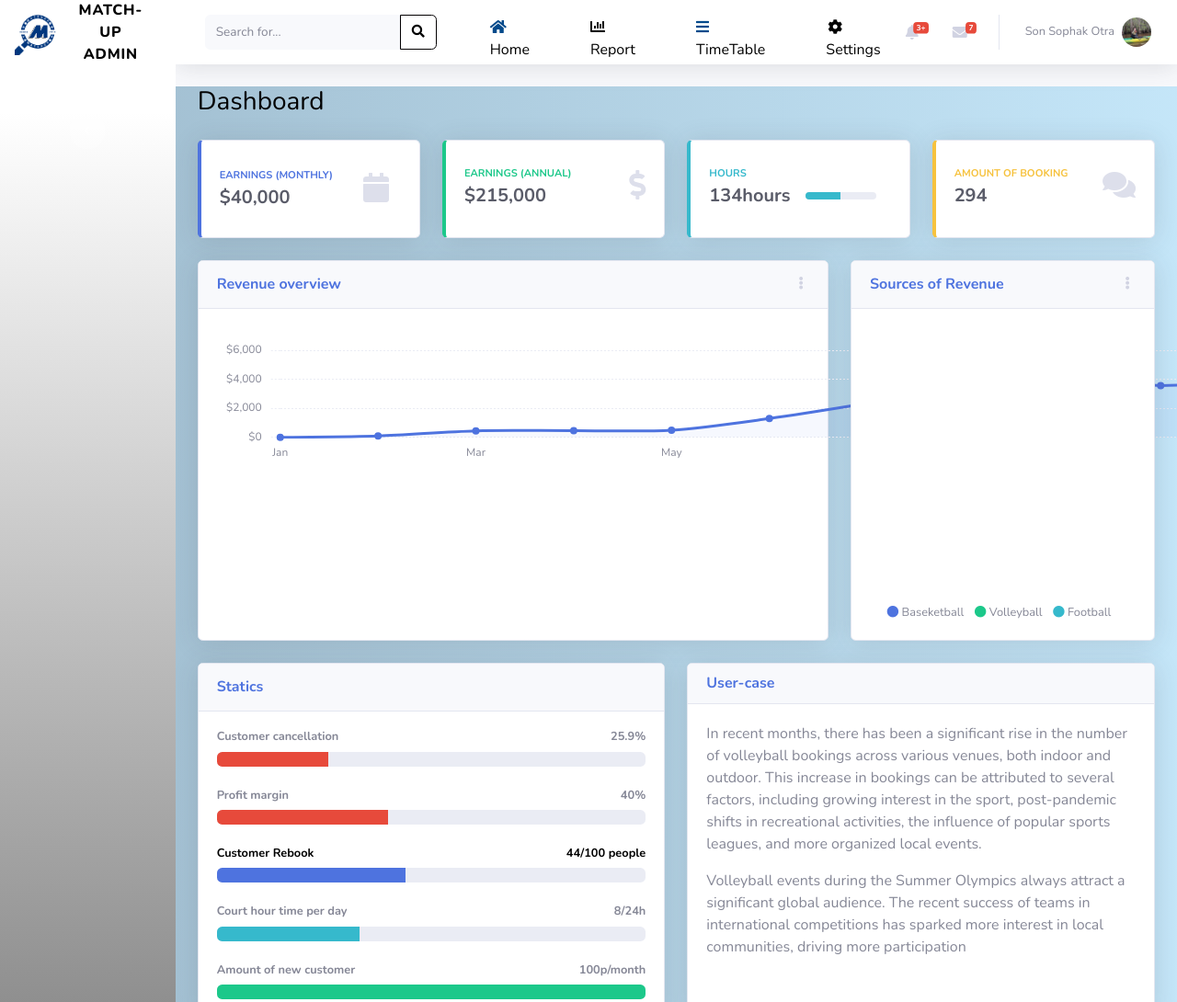
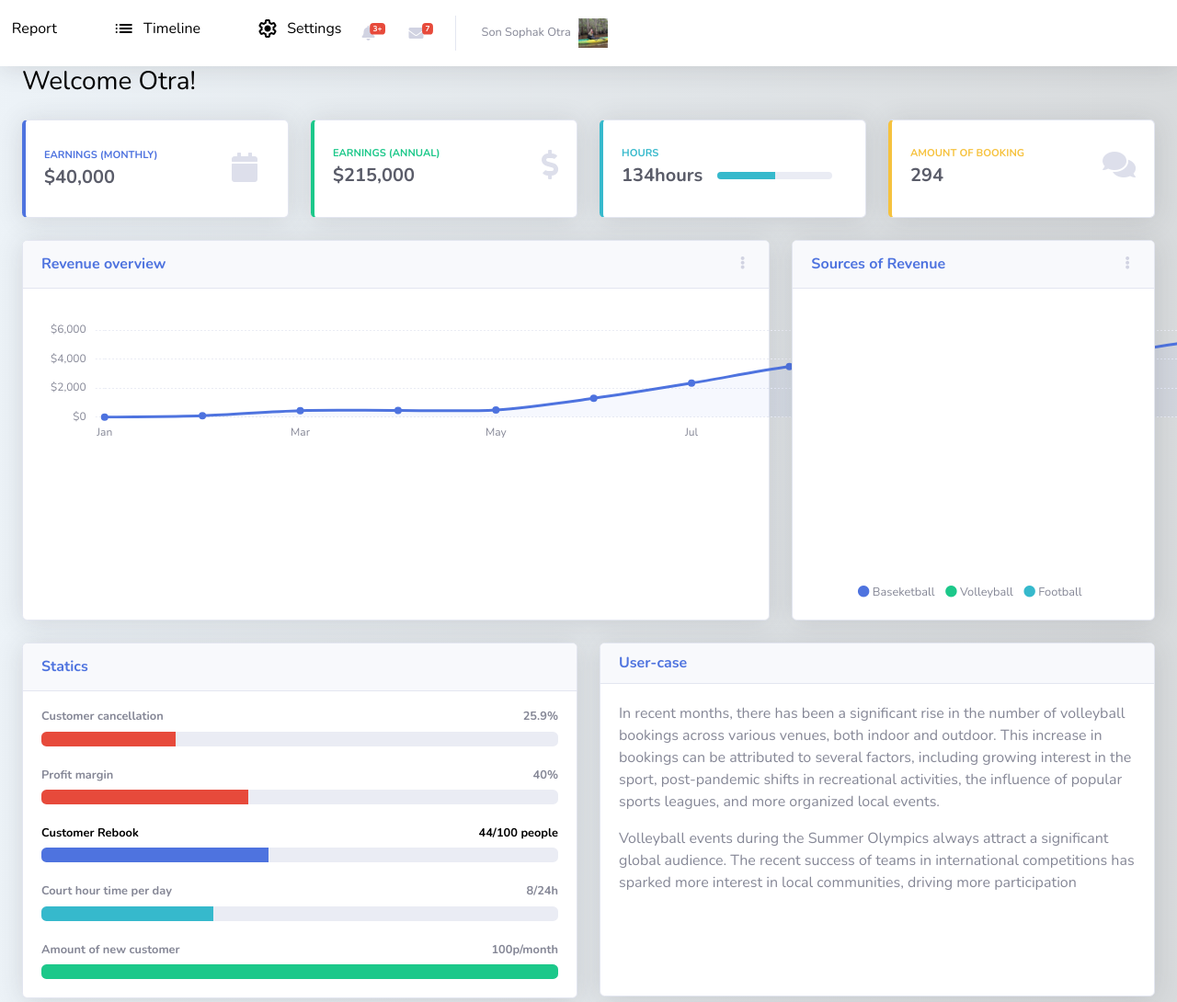
Before and after one commit to Ulton321/Match-UPP, a website with bundled scripts: page Otra/Otra/index.html in a window 1280 px wide. Shown: the top 1090 px of the page at 92% size. Built offline with nearby package versions, Linux system fonts and the light colour scheme; some icons are missing.

Commit message:
Change Report

```diff
--- a/Otra/Otra/index.html
+++ b/Otra/Otra/index.html
@@ -9,7 +9,7 @@
     <meta name="description" content="">
     <meta name="author" content="">
 
-    <title>SB Admin 2 - Dashboard</title>
+    <title>Match-admin</title>
 
     <!-- Custom fonts for this template-->
     <link href="vendor/fontawesome-free/css/all.min.css" rel="stylesheet" type="text/css">
@@ -25,6 +25,7 @@
     <link rel="stylesheet"
         href="https://fonts.googleapis.com/css2?family=Material+Symbols+Outlined:opsz,wght,FILL,GRAD@24,400,0,0" />
     <link rel="stylesheet" href="https://cdnjs.cloudflare.com/ajax/libs/font-awesome/6.0.0-beta3/css/all.min.css">
+
 </head>
 
 
@@ -37,15 +38,15 @@
     <div id="wrapper">
 
         <!-- Sidebar -->
-        <ul class="navbar-nav bg-gradient-primary sidebar sidebar-dark accordion" id="accordionSidebar">
+        <!-- <ul class="navbar-nav bg-gradient-primary sidebar sidebar-dark accordion" id="accordionSidebar"> -->
 
         <!-- Sidebar - Brand -->
-            <a class="sidebar-brand d-flex align-items-center justify-content-center" href="index.html">
+        <!-- <a class="sidebar-brand d-flex align-items-center justify-content-center" href="index.html">
                 <div class="sidebar-brand-icon">
                     <img src="Finalized Logo.png" alt="Brand Icon" style="width: 50px; height: 50px;">
                 </div>
                 <div class="sidebar-brand-text mx-3" style="color: black;">Match-up Admin<sup></sup></div>
-            </a>
+            </a> -->
 
 
         <!-- Divider -->
@@ -156,9 +157,9 @@
         <!-- Sidebar Toggler (Sidebar) -->
 
 
-            <div class="text-center d-none d-md-inline">
+        <!-- <div class="text-center d-none d-md-inline">
                 <button class="rounded-circle border-0" id="sidebarToggle"></button>
-            </div>
+            </div> -->
 
 
         <!-- Sidebar Message -->
@@ -173,7 +174,9 @@
             <div id="content">
 
                 <!-- Topbar -->
-                <nav class="navbar navbar-expand navbar-light bg-white topbar mb-4 static-top shadow">
+                <nav class="navbar navbar-expand navbar-light bg-white topbar mb-6 static-top shadow"
+                    style="height: 72px;">
+
 
                     <!-- Sidebar Toggle (Topbar) -->
                     <button id="sidebarToggleTop" class="btn btn-link d-md-none rounded-circle mr-3">
@@ -181,7 +184,7 @@
                     </button>
 
                     <!-- Topbar Search -->
-                    <form class="d-none d-sm-inline-block form-inline mr-auto ml-md-3 my-2 my-md-0 mw-100 navbar-search"
+                    <!-- <form class="d-none d-sm-inline-block form-inline mr-auto ml-md-3 my-2 my-md-0 mw-100 navbar-search"
                         style="color: black;">
                         <div class="input-group">
                             <input type="text" class="form-control bg-light border-0 small" placeholder="Search for..."
@@ -192,7 +195,7 @@
                                 </button>
                             </div>
                         </div>
-                    </form>
+                    </form> -->
 
                     <!-- Topbar Navbar -->
                     <ul class="navbar-nav ml-auto">
@@ -222,34 +225,43 @@
                         </li>
 
 
-
                         <a class="nav-link collapsed" href="#" data-toggle="collapse" data-target="#collapseTwo"
                             aria-expanded="true" aria-controls="collapseTwo"
-                            style="color: black; position: relative; top: 10px; margin-left: 50px;">
-                            <i class="fa fa-home" style="color: rgb(4, 74, 139);"></i>
-                            <span style="color: black;">Home</span>
+                            style="color: black; position: relative; top: 10px; margin-left: -70%; display: inline-flex;">
+                            <!-- Icon styling -->
+                            <span class="material-symbols-rounded icon" style="margin-right: 10px;">grid_view</span>
+                            <!-- Home text styling -->
+                            <span>Home</span>
                         </a>
+
 
 
                         <a class="nav-link collapsed" href="#" data-toggle="collapse" data-target="#collapseTwo"
                             aria-expanded="true" aria-controls="collapseTwo"
-                            style="color: black; position: relative; top: 10px; margin-left: 50px;">
-                            <i class="fa fa-bar-chart"></i>
-                            <span style="color: black;">Report</span>
+                            style="color: rgb(0, 0, 0); position: relative; top: 10px; margin-left: 50px;">
+
+                            <span class="material-symbols-rounded icon">bar_chart</span>
+                            <span style="color: black; position: relative; top: -7px; left: 5px;">Report</span>
+
+
                         </a>
 
                         <a class="nav-link collapsed" href="#" data-toggle="collapse" data-target="#collapseTwo"
                             aria-expanded="true" aria-controls="collapseTwo"
                             style="color: black; position: relative; top: 10px; margin-left: 50px;">
-                            <i class="fa fa-bars" style="color: rgb(4, 74, 139);"></i>
-                            <span style="color: black;">TimeTable</span>
+
+
+                            <span class="material-symbols-rounded icon">list</span>
+                            <span style="color: black; position: relative; top: -7px; left: 5px;">Timeline</span>
                         </a>
 
                         <a class="nav-link collapsed" href="#" data-toggle="collapse" data-target="#collapseTwo"
                             aria-expanded="true" aria-controls="collapseTwo"
                             style="color: black; position: relative; top: 10px; margin-left: 50px;">
-                            <i class="fas fa-fw fa-cog" style="color: rgb(0, 0, 0);"></i>
-                            <span style="color: black;">Settings</span>
+
+
+                            <span class="material-symbols-rounded">settings</span>
+                            <span style="color: black; position: relative; top: -7px; left: 5px;">Settings</span>
                         </a>
 
 
@@ -374,7 +386,7 @@
                             <a class="nav-link dropdown-toggle" href="#" id="userDropdown" role="button"
                                 data-toggle="dropdown" aria-haspopup="true" aria-expanded="false">
                                 <span class="mr-2 d-none d-lg-inline text-gray-600 small">Son Sophak Otra</span>
-                                <img class="img-profile rounded-circle" src="photo_2024-07-29_20-25-39.jpg">
+                                <img class="img-profile rounded-square" src="photo_2024-07-29_20-25-39.jpg">
                             </a>
                             <!-- Dropdown - User Information -->
                             <div class="dropdown-menu dropdown-menu-right shadow animated--grow-in"
@@ -406,13 +418,13 @@
 
                 <!-- Begin Page Content -->
                 <div class="container-fluid"
-                    style="background-image: linear-gradient(to right, rgba(32, 106, 148, 0.39), rgba(115, 200, 243, 0.39));">
+                    style="background-image: linear-gradient(to right, rgba(218, 232, 240, 0.39), rgba(193, 197, 198, 0.583));">
 
 
 
                     <!-- Page Heading -->
                     <div class="d-sm-flex align-items-center justify-content-between mb-4">
-                        <h1 class="h3 mb-0 text-blue-800" style="color: black;">Dashboard</h1>
+                        <h1 class="h3 mb-0 text-blue-800" style="color: black;">Welcome Otra!</h1>
 
                     </div>
 
```
Also changed, not shown: Otra/index.html (+1 -1 lines). Lines whose indentation alone changed are shown as unchanged.
